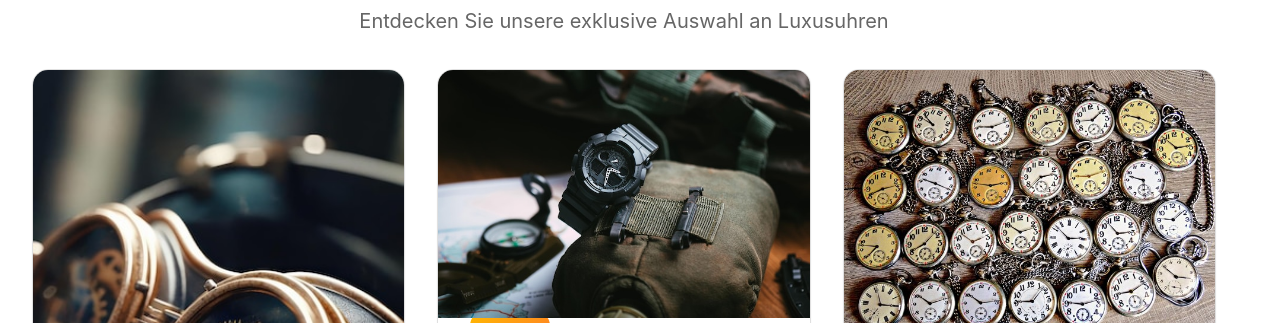
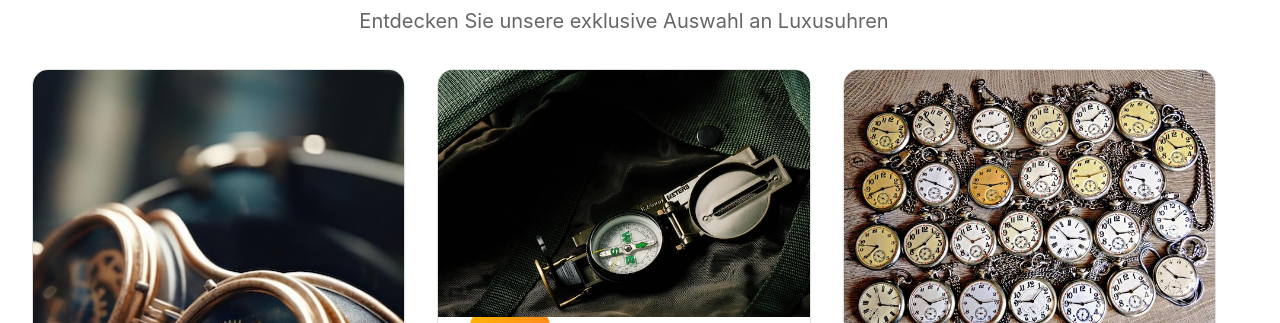
Before and after one commit to drnk603/batch-msgbatch_016UFdxuhk26BwAchuRmWoFH-results, a plain HTML site: page services.html in a window 1280 px wide. Shown: the part 598-921 px from the top of the page. Drawn offline with Linux system fonts and the light colour scheme.

Commit message:
images_replaced

```diff
--- a/services.html
+++ b/services.html
@@ -71,7 +71,7 @@
       <div class="col-12 col-md-6 col-lg-4" data-aos="fade-up" data-aos-delay="200">
        <div class="c-card h-100 d-flex flex-column">
         <div class="ratio ratio-16x9">
-         <img src="img/3119.jpg" alt="Automatikuhren, Schweizer Uhren, Premium Zeitmesser" class="img-fluid" style="object-fit: cover;" width="600" height="400" loading="lazy">
+         <img src="img/1937.jpg" alt="Automatikuhren, Schweizer Uhren, Premium Zeitmesser" class="img-fluid" style="object-fit: cover;" width="600" height="400" loading="lazy">
         </div>
         <div class="c-card__body p-4">
          <div class="c-icon-wrapper mb-3">
```
Also changed, not shown: img/1937.jpg (added).
